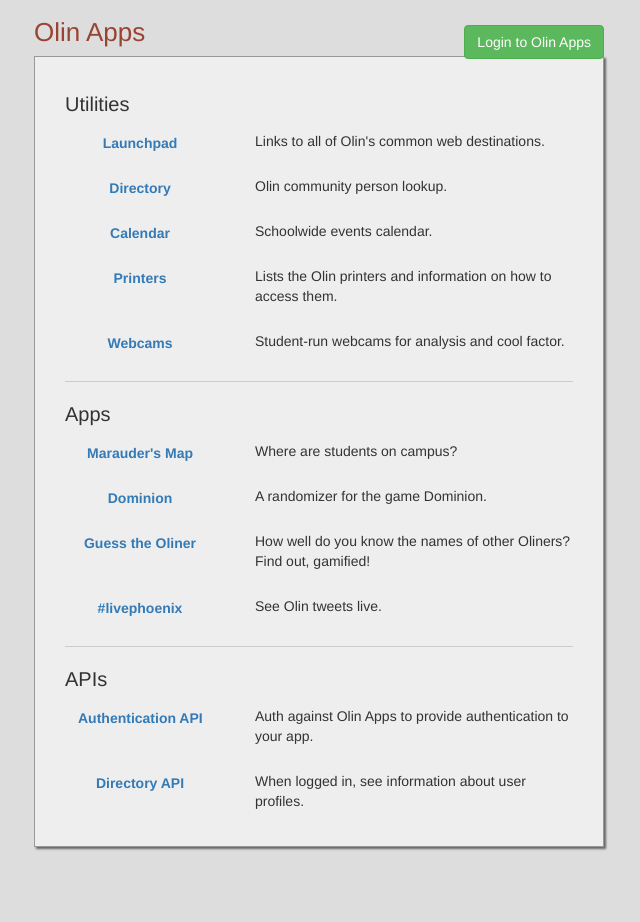
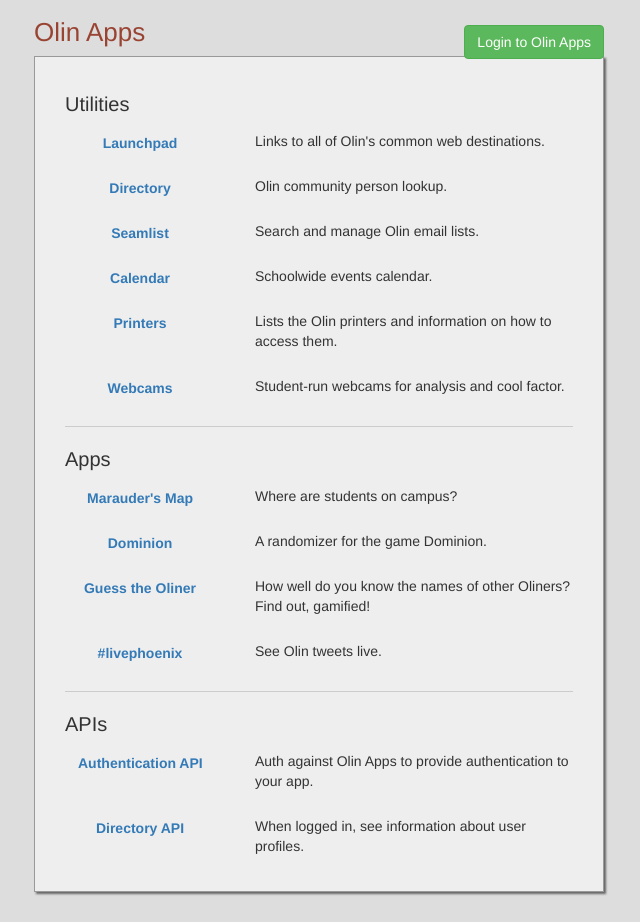
Before and after one commit to olin/olinapps, a Flask app: page / in a window 1280 px wide. Shown: the part 47-969 px from the top of the page, without its empty margins (321-961 px from the left). Before the commit the page ends 897 px from the top, so only its background shows below. Run offline with Flask 2, Linux system fonts and the light colour scheme; parts of the project's set-up code (start-up, migrations or seed data) failed here and were passed over; some libraries are stand-ins or nearby versions.

Commit message:
Seamlist mention

```diff
--- a/templates/index.html
+++ b/templates/index.html
@@ -14,7 +14,8 @@ h2 { font-size: 20px; line-height: 1.2}
   <!--<p><a href="http://fwol.in/" class="btn"><b>fwol.in</b></a> The Olin Community Portal.</p>-->
   <p><a href="http://launchpad.olinapps.com/" class="btn"><b>Launchpad</b></a> Links to all of Olin's common web destinations.</p>
   <p><a href="http://directory.olinapps.com/" class="btn"><b>Directory</b></a> Olin community person lookup.</p>
-  <p><a href="http://calendar.olinapps.com/" class="btn"><b>Calendar</b></a>Schoolwide events calendar.</p>
+  <p><a href="http://seamlist.olinapps.com/" class="btn"><b>Seamlist</b></a> Search and manage Olin email lists.</p>
+  <p><a href="http://calendar.olinapps.com/" class="btn"><b>Calendar</b></a> Schoolwide events calendar.</p>
   <p><a href="http://printers.olinapps.com" class="btn"><b>Printers</b></a> Lists the Olin printers and information on how to access them.</p>
   <p><a href="http://webcams.olinapps.com/" class="btn"><b>Webcams</b></a> Student-run webcams for analysis and cool factor.</p>
 
```
